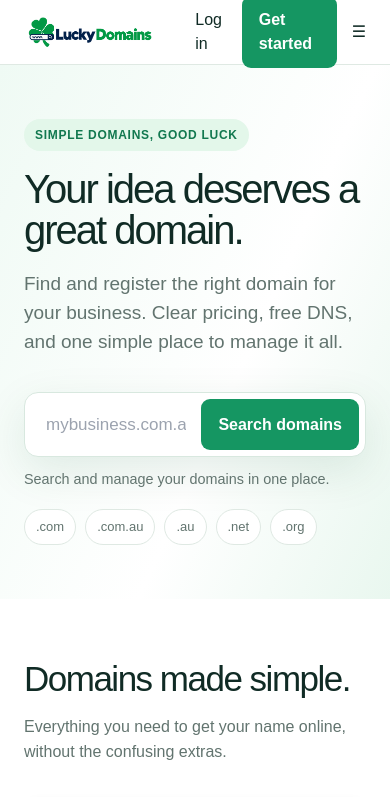
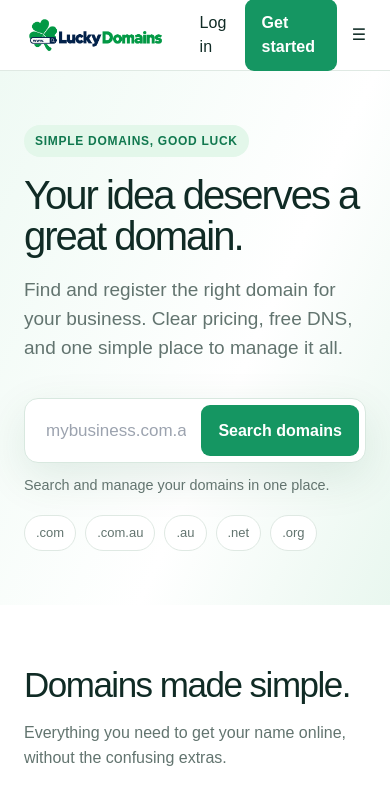
Before and after one commit to eliterestringing-netizen/vanta, a Next.js app: page / in a window 390 px wide. Shown: the top 797 px of the page. Built offline with nearby package versions, Linux system fonts and the light colour scheme.

Commit message:
Increase Lucky Domains header logo

```diff
--- a/app/lucky-theme.css
+++ b/app/lucky-theme.css
@@ -9,7 +9,12 @@
   --green: #159662;
 }
 
-.brand-logo { width: 178px; height: 48px; object-fit: contain; object-position: left center; }
+.brand-logo { width: 218px; height: 58px; object-fit: contain; object-position: left center; }
+.navin { height: 84px; }
+@media (max-width: 760px) {
+  .brand-logo { width: 188px; height: 52px; }
+  .navin { height: 70px; }
+}
 .links { color: #415a52; }
 .button:hover { background: #0d7b4e; }
 .hero { background: linear-gradient(114deg, #effaf4 0%, #fff 60%, #e9f7ef); }
```
